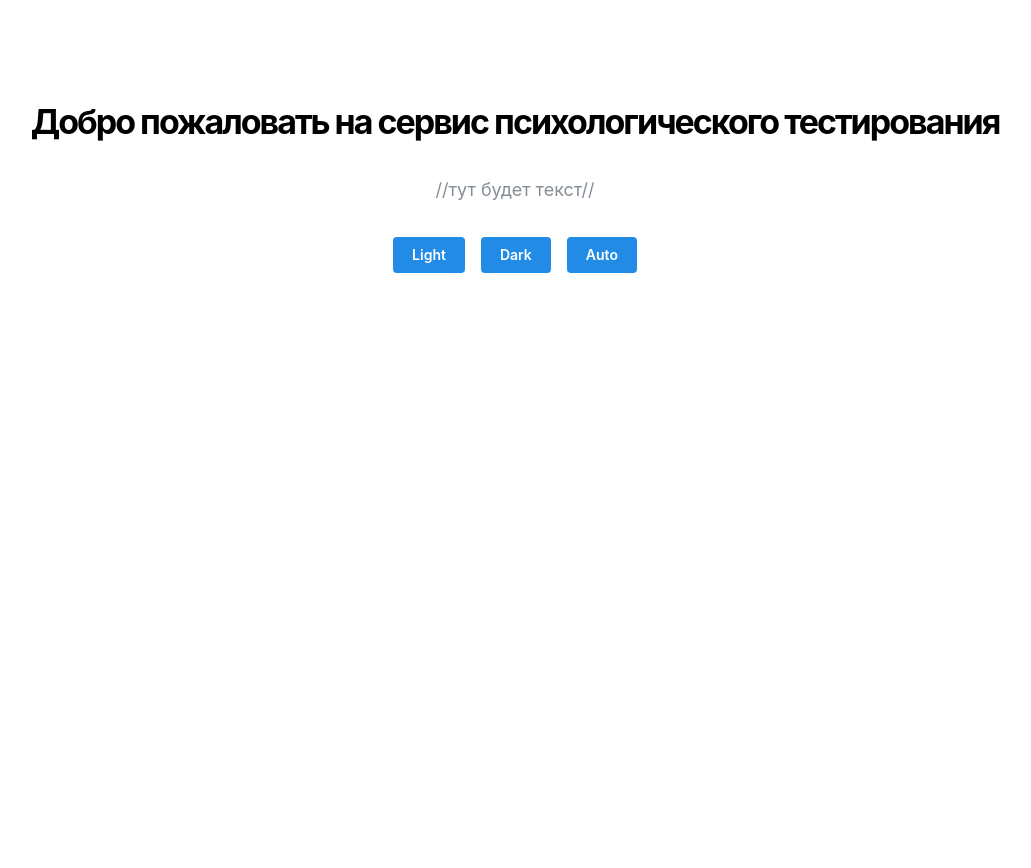
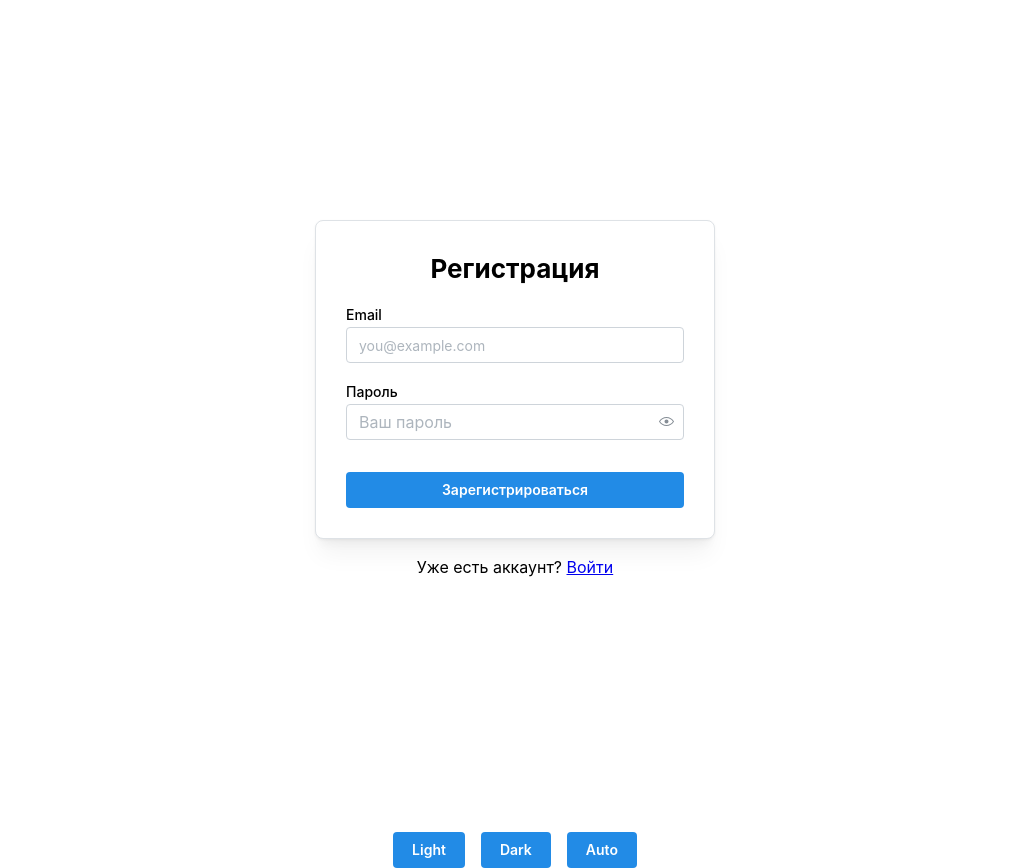
Before and after one commit to Mraksimus/PsychologicalTesting.Frontend, a React (Vite) app: page / in a window 1280 px wide. Shown: the whole page, without its empty margins (125-1156 px from the left). Before the commit the page ends 800 px from the top, so only its background shows below. Built offline with nearby package versions, Linux system fonts and the light colour scheme.

Commit message:
fix(PWPT-5): fixing HomePage

```diff
--- a/src/components/AuthForm.tsx
+++ b/src/components/AuthForm.tsx
@@ -1,4 +1,3 @@
-
 import React from "react";
 import { Button, TextInput, PasswordInput, Paper, Title, Stack } from "@mantine/core";
 import { useForm } from "@mantine/form";
--- a/src/pages/HomePage.tsx
+++ b/src/pages/HomePage.tsx
@@ -1,10 +1,11 @@
 import { ColorSchemeToggle } from '@/components/ColorSchemeToggle/ColorSchemeToggle';
 import { Welcome } from '@/components/Welcome/Welcome';
+import RegisterPage from "@/pages/RegisterPage";
 
 export function HomePage() {
   return (
     <>
-      <Welcome />
+      <RegisterPage />
       <ColorSchemeToggle />
     </>
   );
```
